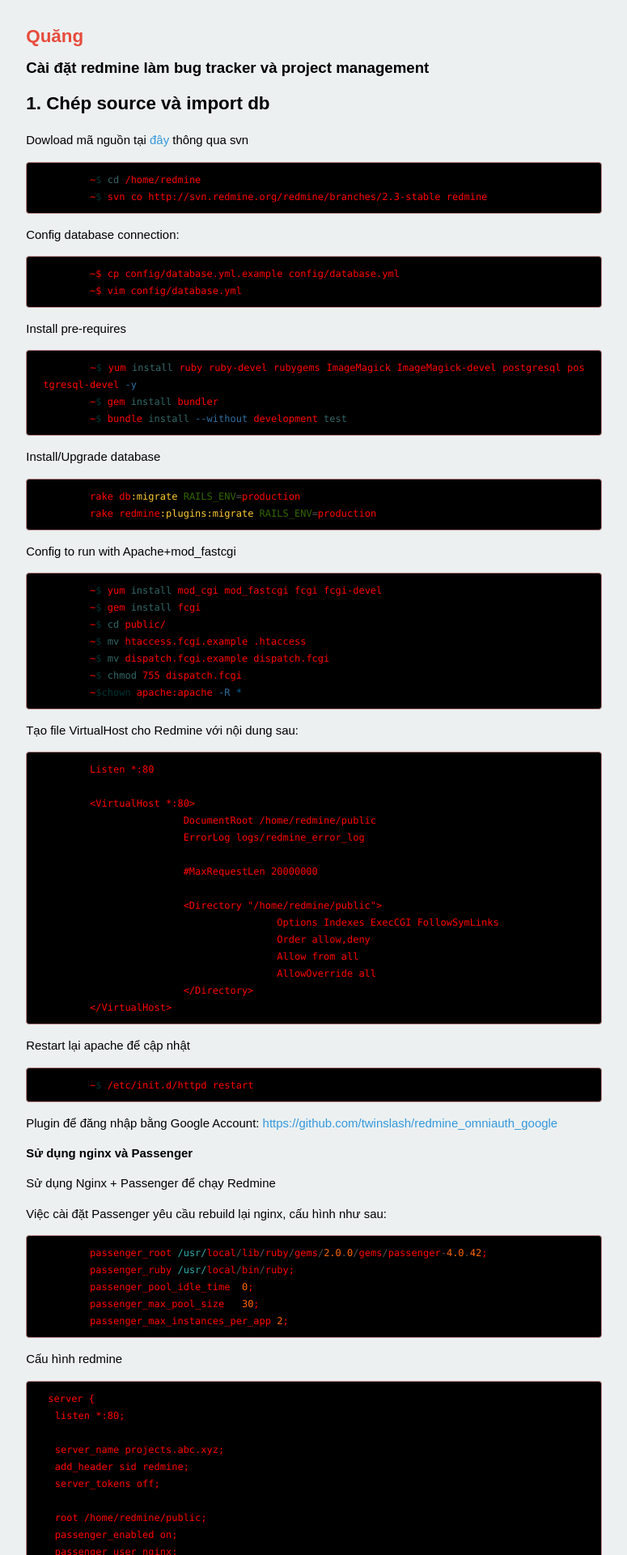
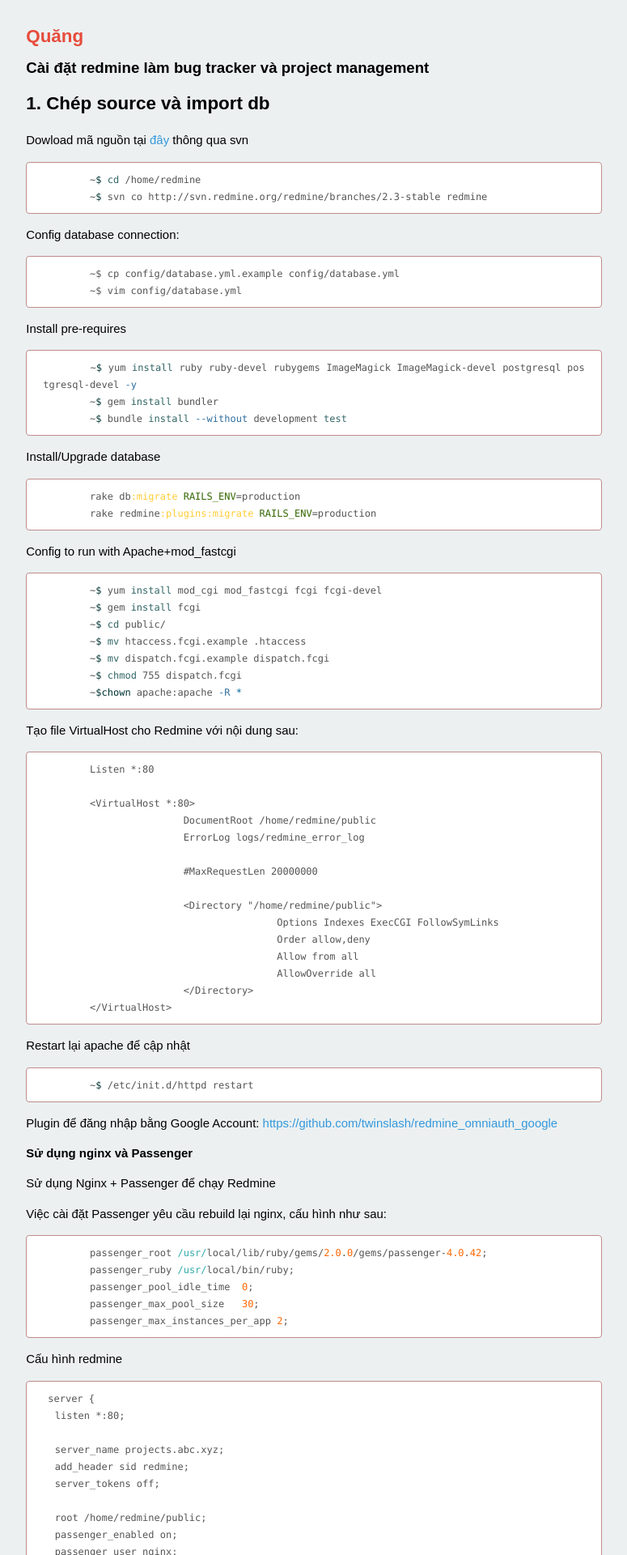
Before and after one commit to gitter-badger/xluffy.github.io, a Jekyll site: the page built from _posts/2014-05-16-setup-redmine.md, in a window 1280 px wide. Shown: the top 1920 px of the page at 81% size, without its empty margins (252-1027 px from the left). Built offline with Jekyll 4.4.1, drawn with Linux system fonts in a browser that asks for light colours; Markdown is read by kramdown in place of the engine named in the settings.

Commit message:
fix color syntax css

```diff
--- a/css/main.css
+++ b/css/main.css
@@ -96,7 +96,7 @@
 code {
    padding: .25em .5em;
    font-size: 80%;
-   color: #ff0000;
+   color: #555555;
    background-color: transparent;
    border-radius: 3px;
 }
@@ -110,7 +110,7 @@
    white-space: pre-wrap;
    word-break: break-all;
    word-wrap: break-word;
-   background-color: #000000;
+   background-color: #FFFFFF;
    border: 1px solid #C08B8B;
 }
 }
--- a/css/syntax.css
+++ b/css/syntax.css
@@ -1,65 +1,72 @@
-.hll { background-color: #ffffcc }
- /*{ background: #f0f3f3; }*/
-.c { color: #999; } /* Comment */
-.err { color: #AA0000; background-color: #FFAAAA } /* Error */
-.k { color: #006699; } /* Keyword */
-.o { color: #555555 } /* Operator */
-.cm { color: #0099FF; font-style: italic } /* Comment.Multiline */
-.cp { color: #009999 } /* Comment.Preproc */
-.c1 { color: #999; } /* Comment.Single */
-.cs { color: #999; } /* Comment.Special */
-.gd { background-color: #FFCCCC; border: 1px solid #CC0000 } /* Generic.Deleted */
-.ge { font-style: italic } /* Generic.Emph */
-.gr { color: #FF0000 } /* Generic.Error */
-.gh { color: #003300; } /* Generic.Heading */
-.gi { background-color: #CCFFCC; border: 1px solid #00CC00 } /* Generic.Inserted */
-.go { color: #AAAAAA } /* Generic.Output */
-.gp { color: #000099; } /* Generic.Prompt */
-.gs { } /* Generic.Strong */
-.gu { color: #003300; } /* Generic.Subheading */
-.gt { color: #99CC66 } /* Generic.Traceback */
-.kc { color: #006699; } /* Keyword.Constant */
-.kd { color: #006699; } /* Keyword.Declaration */
-.kn { color: #006699; } /* Keyword.Namespace */
-.kp { color: #006699 } /* Keyword.Pseudo */
-.kr { color: #006699; } /* Keyword.Reserved */
-.kt { color: #007788; } /* Keyword.Type */
-.m { color: #FF6600 } /* Literal.Number */
-.s { color: #d44950 } /* Literal.String */
-.na { color: #4f9fcf } /* Name.Attribute */
-.nb { color: #336666 } /* Name.Builtin */
-.nc { color: #00AA88; } /* Name.Class */
-.no { color: #336600 } /* Name.Constant */
-.nd { color: #9999FF } /* Name.Decorator */
-.ni { color: #999999; } /* Name.Entity */
-.ne { color: #CC0000; } /* Name.Exception */
-.nf { color: #CC00FF } /* Name.Function */
-.nl { color: #9999FF } /* Name.Label */
-.nn { color: #00CCFF; } /* Name.Namespace */
-.nt { color: #2f6f9f; } /* Name.Tag */
-.nv { color: #003333 } /* Name.Variable */
-.ow { color: #000000; } /* Operator.Word */
-.w { color: #bbbbbb } /* Text.Whitespace */
-.mf { color: #FF6600 } /* Literal.Number.Float */
-.mh { color: #FF6600 } /* Literal.Number.Hex */
-.mi { color: #FF6600 } /* Literal.Number.Integer */
-.mo { color: #FF6600 } /* Literal.Number.Oct */
-.sb { color: #CC3300 } /* Literal.String.Backtick */
-.sc { color: #CC3300 } /* Literal.String.Char */
-.sd { color: #CC3300; font-style: italic } /* Literal.String.Doc */
-.s2 { color: #CC3300 } /* Literal.String.Double */
-.se { color: #CC3300; } /* Literal.String.Escape */
-.sh { color: #CC3300 } /* Literal.String.Heredoc */
-.si { color: #AA0000 } /* Literal.String.Interpol */
-.sx { color: #CC3300 } /* Literal.String.Other */
-.sr { color: #33AAAA } /* Literal.String.Regex */
-.s1 { color: #CC3300 } /* Literal.String.Single */
-.ss { color: #FFCC33 } /* Literal.String.Symbol */
-.bp { color: #336666 } /* Name.Builtin.Pseudo */
-.vc { color: #003333 } /* Name.Variable.Class */
-.vg { color: #003333 } /* Name.Variable.Global */
-.vi { color: #003333 } /* Name.Variable.Instance */
-.il { color: #FF6600 } /* Literal.Number.Integer.Long */
+/* Every highlighting-related tag starts with code.
+ * It proves valuable when one day, for example,
+ * you need to use MathJax on your blog.
+ *
+ * No problem.
+*/
+
+code .hll { background-color: #ffffcc }
+code  /*{ background: #f0f3f3; }*/
+code .c { color: #999; } /* Comment */
+code .err { color: #AA0000; background-color: #FFAAAA } /* Error */
+code .k { color: #006699; } /* Keyword */
+code .o { color: #555555 } /* Operator */
+code .cm { color: #0099FF; font-style: italic } /* Comment.Multiline */
+code .cp { color: #009999 } /* Comment.Preproc */
+code .c1 { color: #999; } /* Comment.Single */
+code .cs { color: #999; } /* Comment.Special */
+code .gd { background-color: #FFCCCC; border: 1px solid #CC0000 } /* Generic.Deleted */
+code .ge { font-style: italic } /* Generic.Emph */
+code .gr { color: #FF0000 } /* Generic.Error */
+code .gh { color: #003300; } /* Generic.Heading */
+code .gi { background-color: #CCFFCC; border: 1px solid #00CC00 } /* Generic.Inserted */
+code .go { color: #AAAAAA } /* Generic.Output */
+code .gp { color: #000099; } /* Generic.Prompt */
+code .gs { } /* Generic.Strong */
+code .gu { color: #003300; } /* Generic.Subheading */
+code .gt { color: #99CC66 } /* Generic.Traceback */
+code .kc { color: #006699; } /* Keyword.Constant */
+code .kd { color: #006699; } /* Keyword.Declaration */
+code .kn { color: #006699; } /* Keyword.Namespace */
+code .kp { color: #006699 } /* Keyword.Pseudo */
+code .kr { color: #006699; } /* Keyword.Reserved */
+code .kt { color: #007788; } /* Keyword.Type */
+code .m { color: #FF6600 } /* Literal.Number */
+code .s { color: #d44950 } /* Literal.String */
+code .na { color: #4f9fcf } /* Name.Attribute */
+code .nb { color: #336666 } /* Name.Builtin */
+code .nc { color: #00AA88; } /* Name.Class */
+code .no { color: #336600 } /* Name.Constant */
+code .nd { color: #9999FF } /* Name.Decorator */
+code .ni { color: #999999; } /* Name.Entity */
+code .ne { color: #CC0000; } /* Name.Exception */
+code .nf { color: #CC00FF } /* Name.Function */
+code .nl { color: #9999FF } /* Name.Label */
+code .nn { color: #00CCFF; } /* Name.Namespace */
+code .nt { color: #2f6f9f; } /* Name.Tag */
+code .nv { color: #003333 } /* Name.Variable */
+code .ow { color: #000000; } /* Operator.Word */
+code .w { color: #bbbbbb } /* Text.Whitespace */
+code .mf { color: #FF6600 } /* Literal.Number.Float */
+code .mh { color: #FF6600 } /* Literal.Number.Hex */
+code .mi { color: #FF6600 } /* Literal.Number.Integer */
+code .mo { color: #FF6600 } /* Literal.Number.Oct */
+code .sb { color: #CC3300 } /* Literal.String.Backtick */
+code .sc { color: #CC3300 } /* Literal.String.Char */
+code .sd { color: #CC3300; font-style: italic } /* Literal.String.Doc */
+code .s2 { color: #CC3300 } /* Literal.String.Double */
+code .se { color: #CC3300; } /* Literal.String.Escape */
+code .sh { color: #CC3300 } /* Literal.String.Heredoc */
+code .si { color: #AA0000 } /* Literal.String.Interpol */
+code .sx { color: #CC3300 } /* Literal.String.Other */
+code .sr { color: #33AAAA } /* Literal.String.Regex */
+code .s1 { color: #CC3300 } /* Literal.String.Single */
+code .ss { color: #FFCC33 } /* Literal.String.Symbol */
+code .bp { color: #336666 } /* Name.Builtin.Pseudo */
+code .vc { color: #003333 } /* Name.Variable.Class */
+code .vg { color: #003333 } /* Name.Variable.Global */
+code .vi { color: #003333 } /* Name.Variable.Instance */
+code .il { color: #FF6600 } /* Literal.Number.Integer.Long */
 
 .css .o,
 .css .o + .nt,
```
